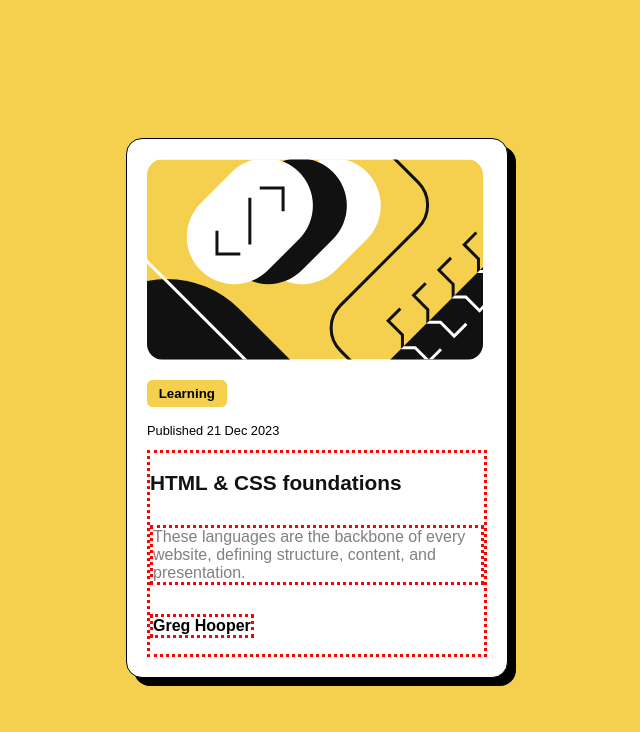
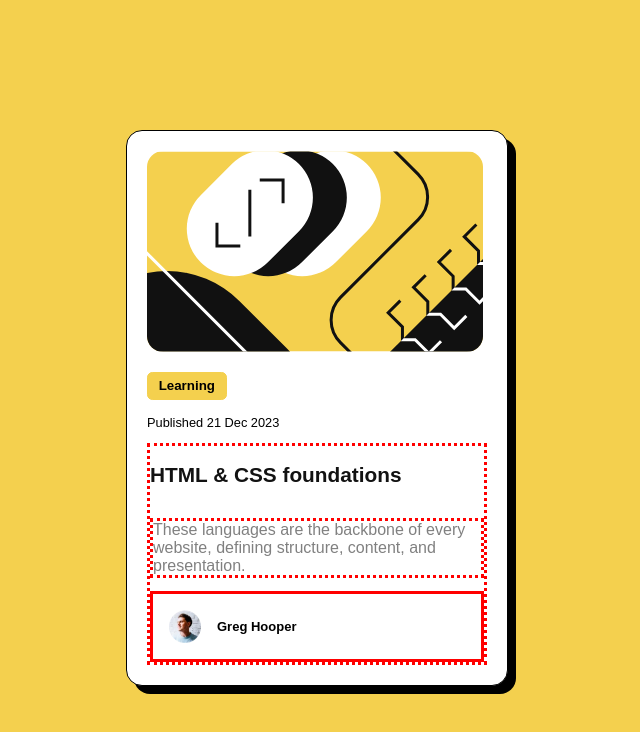
Before and after one commit to eMKa18/blog-preview-card, an Angular app: page / in a window 1280 px wide. Shown: the top 732 px of the page, without its empty margins (323-963 px from the left). Built offline with nearby package versions, Linux system fonts and the light colour scheme.

Commit message:
Styling author's image

```diff
--- a/src/app/blog-preview/blog-preview.component.css
+++ b/src/app/blog-preview/blog-preview.component.css
@@ -75,13 +75,16 @@ h2 {
 
 .author {
     display: flex;
+    border: solid red;
+    justify-content: flex-start;
 }
 
 .author > img {
-    /* margin: 0; */
+    scale: 50%;
 }
 
 .author > p {
     font-weight: var(--font-bold);
-    border: dotted red;
+    font-size: small;
+    align-self: center;
 }
--- a/src/app/blog-preview/blog-preview.component.html
+++ b/src/app/blog-preview/blog-preview.component.html
@@ -14,7 +14,7 @@
         <h1 class="title">{{ title }}</h1>
         <h2 class="abstract">{{ abstract }}</h2>
         <div class="author">
-            <img src="" alt="" />
+            <img src="../../assets/images/image-avatar.webp" alt="Author's avatar" />
             <p>{{ name }}</p>
         </div>
     </div>
```
